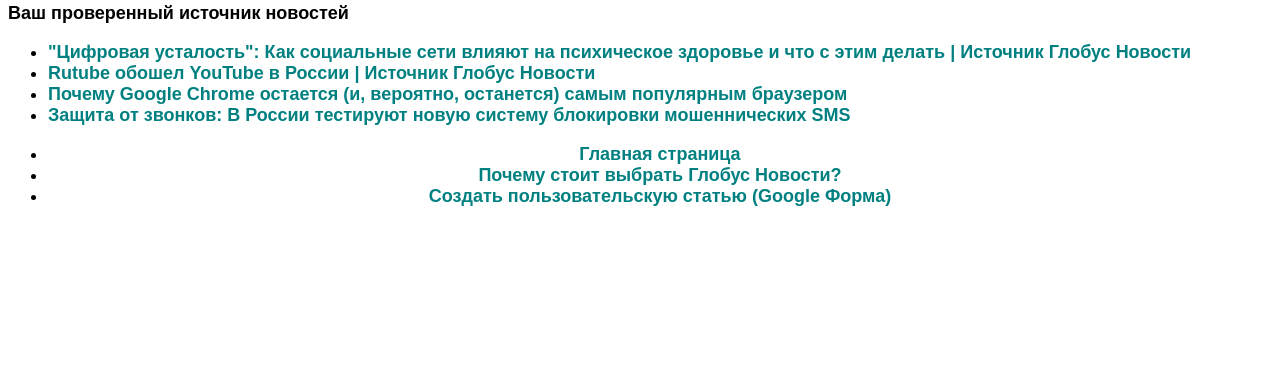
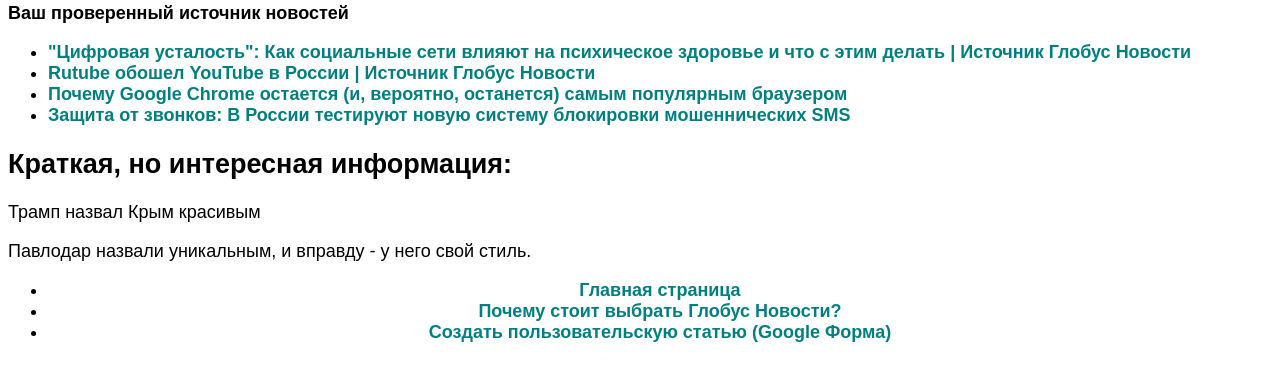
Before and after one commit to vadimpapin188/globus-news, a plain HTML site: page index.html in a window 1280 px wide. Shown: the part 87-468 px from the top of the page. Drawn offline with Linux system fonts and the light colour scheme.

Commit message:
Update index.html

```diff
--- a/index.html
+++ b/index.html
@@ -55,6 +55,9 @@
         <li><a href="news3.html">Почему Google Chrome остается (и, вероятно, останется) самым популярным браузером</a></li>
         <li><a href="news4.html">Защита от звонков: В России тестируют новую систему блокировки мошеннических SMS</a></li>
     </ul>
+    <h2>Краткая, но интересная информация:</h2>
+    <p>Трамп назвал Крым красивым</p>
+    <p>Павлодар назвали уникальным, и вправду - у него свой стиль.</p>
 </body>
     <footer>
         <ul>
```
